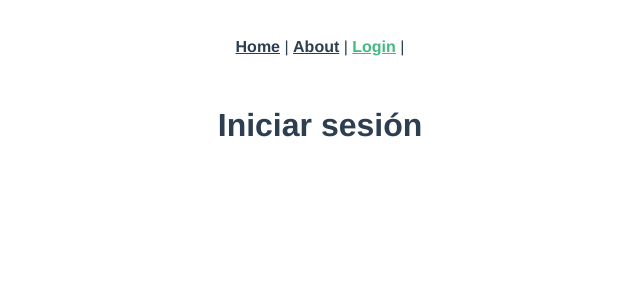
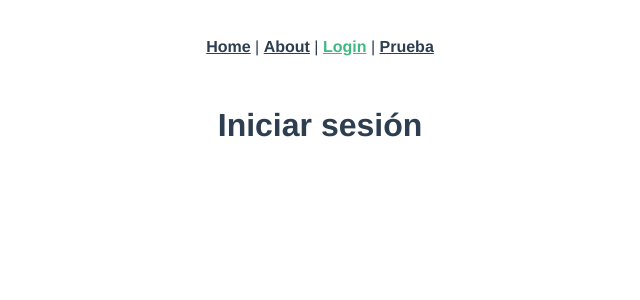
Before and after one commit to HDanielZuniga/ProyectoVue, a Vue app: page /#/login in a window 1280 px wide. Shown: the top 300 px of the page, without its empty margins (320-960 px from the left). Built offline with nearby package versions, Linux system fonts and the light colour scheme.

Commit message:
Pruebas Router

```diff
--- a/src/App.vue
+++ b/src/App.vue
@@ -3,6 +3,8 @@
     <router-link to="/">Home</router-link> |
     <router-link to="/about">About</router-link> |
     <router-link to="/login">Login</router-link> |
+    <router-link to="/prueba">Prueba</router-link>
+
   </nav>
   <router-view/>
 </template>
--- a/src/router/index.js
+++ b/src/router/index.js
@@ -1,6 +1,7 @@
 import { createRouter, createWebHashHistory } from 'vue-router'
 import HomeView from '../views/HomeView.vue'
 import Login from '../views/Login.vue'
+import PruebaView from '../views/PruebaView.vue'
 
 // Definimos las rutas de la aplicación en un array de objetos
 const routes = [
@@ -21,6 +22,11 @@ const routes = [
     path: '/login',
     name: 'Login',
     component: Login
+  },
+  {
+    path: '/prueba',
+    name: 'Prueba',
+    component: PruebaView
   }
 ]
 
--- /dev/null
+++ b/src/views/PruebaView.vue
@@ -0,0 +1,5 @@
+<template>
+  <div class="Prueba de vista router">
+    <h1>Prueba Router</h1>
+  </div>
+</template>
```
